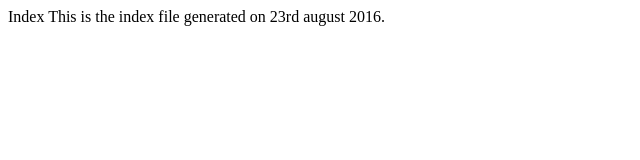
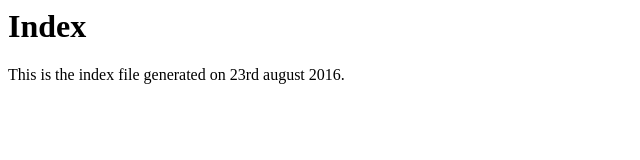
Before and after one commit to probonomalum/nexo, a plain HTML site: page index.html in a window 1280 px wide. Shown: the whole page, without its empty margins (0-640 px from the left). Drawn offline with Linux system fonts and the light colour scheme.

Commit message:
Update index.html

```diff
--- a/index.html
+++ b/index.html
@@ -1,2 +1,2 @@
-<h1></h1>Index</h1>
+<h1>Index</h1>
 This is the index file generated on 23rd august 2016.
```
